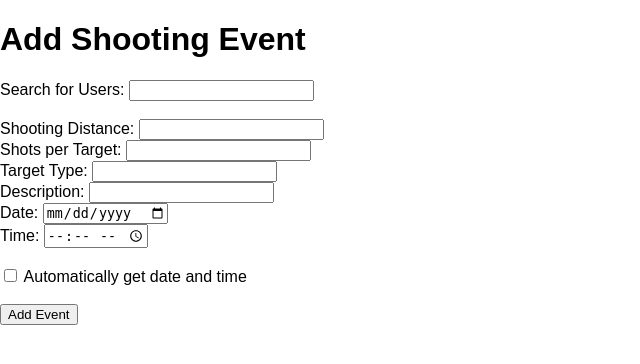
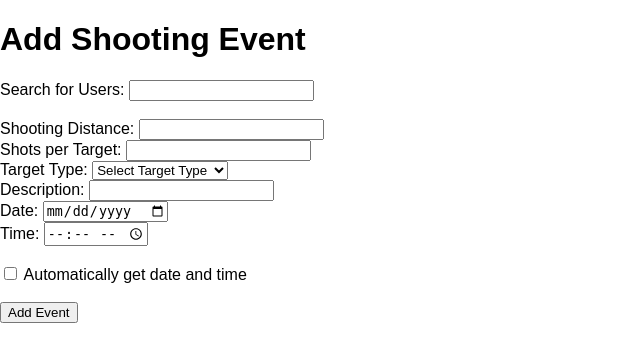
Before and after one commit to J-Krajewski/Scout_Shooting_Tracker, a Flask app: template templates/add_event.html in a window 1280 px wide. Shown: the part 38-402 px from the top of the page, without its empty margins (0-640 px from the left). Run offline with Flask 3, Linux system fonts and the light colour scheme; the template is opened without the code that fills it, so the values that code supplies are empty.

Commit message:
made method to stop duplicate formats, mate target_type dropdown

```diff
--- a/app.py
+++ b/app.py
@@ -90,6 +90,18 @@ with app.app_context():
         else:
             print(f"User already exists: {username}")
 
+    def add_new_format(shots_per_target, target_type, distance):
+        existing_format = Format.query.filter_by(shots_per_target=shots_per_target, target_type=target_type, distance=distance).first()
+        if not existing_format:
+            new_format = Format(shots_per_target=shots_per_target, target_type=target_type, distance=distance)
+            db.session.add(new_format)
+            db.session.commit()
+            print(f"Added new Format: Shots Per Tartget: {shots_per_target}, Target Type: {target_type}, Distance: {distance}")
+            return True
+        else:
+            print(f"Format already exists: Shots Per Tartget: {shots_per_target}, Target Type: {target_type}, Distance: {distance}")
+            return False
+
     ## For testing purposes
     add_new_group("Whitley Bay", 9)
     add_new_group("Teddington", 3)
@@ -97,6 +109,8 @@ with app.app_context():
     add_new_user("scout2", "password2", False, 1, "scout")
     add_new_user("leader", "leader", True, 1, "leader")
     add_new_user("dc", "dc", True, 1, "district comissioner")
+    add_new_format(3, "Paper targets", 10)
+    add_new_format(2, "Paper targets", 5)
 
 def get_session_user_object():
 
@@ -292,10 +306,11 @@ def add_event():
 
             # Adding data to respective tables
             new_event = Event(description=description, date=date, time=time)
-            new_format = Format(target_type=target_type, shots_per_target=shots_per_target, distance=distance)
+            #new_format = Format(target_type=target_type, shots_per_target=shots_per_target, distance=distance)
+            add_new_format(shots_per_target=shots_per_target, target_type=target_type, distance=distance)
 
             db.session.add(new_event)
-            db.session.add(new_format)
+            #db.session.add(new_format)
             db.session.commit()
 
             # Store event details in the Flask session for use in run_event
@@ -315,8 +330,8 @@ def add_event():
             return redirect(url_for('run_event'))
 
     groups = Group.query.all()
-
-    return render_template('add_event.html', groups=groups)
+    formats = Format.query.all()
+    return render_template('add_event.html', groups=groups, formats=formats)
 
 
 
--- a/templates/add_event.html
+++ b/templates/add_event.html
@@ -77,7 +77,15 @@
         <input type="number" name="shots_per_target" required>
         <br>
         <label for="target_type">Target Type:</label>
-        <input type="text" name="target_type" required>
+        <select name="target_type" required>
+            <option value="">Select Target Type</option>
+            <option value="Paper targets">Paper targets</option>
+            <option value="Knockdown targets">Knockdown targets</option>
+            <option value="Spinner targets">Spinner targets</option>
+            <option value="Reactive targets">Reactive targets</option>
+            <option value="Silhouette targets">Silhouette targets</option>
+            <option value="Field targets">Field targets</option>
+        </select>
         <br>
         <label for="description">Description:</label>
         <input type="text" name="description" required>
```
Also changed, not shown: instance/site.db.
